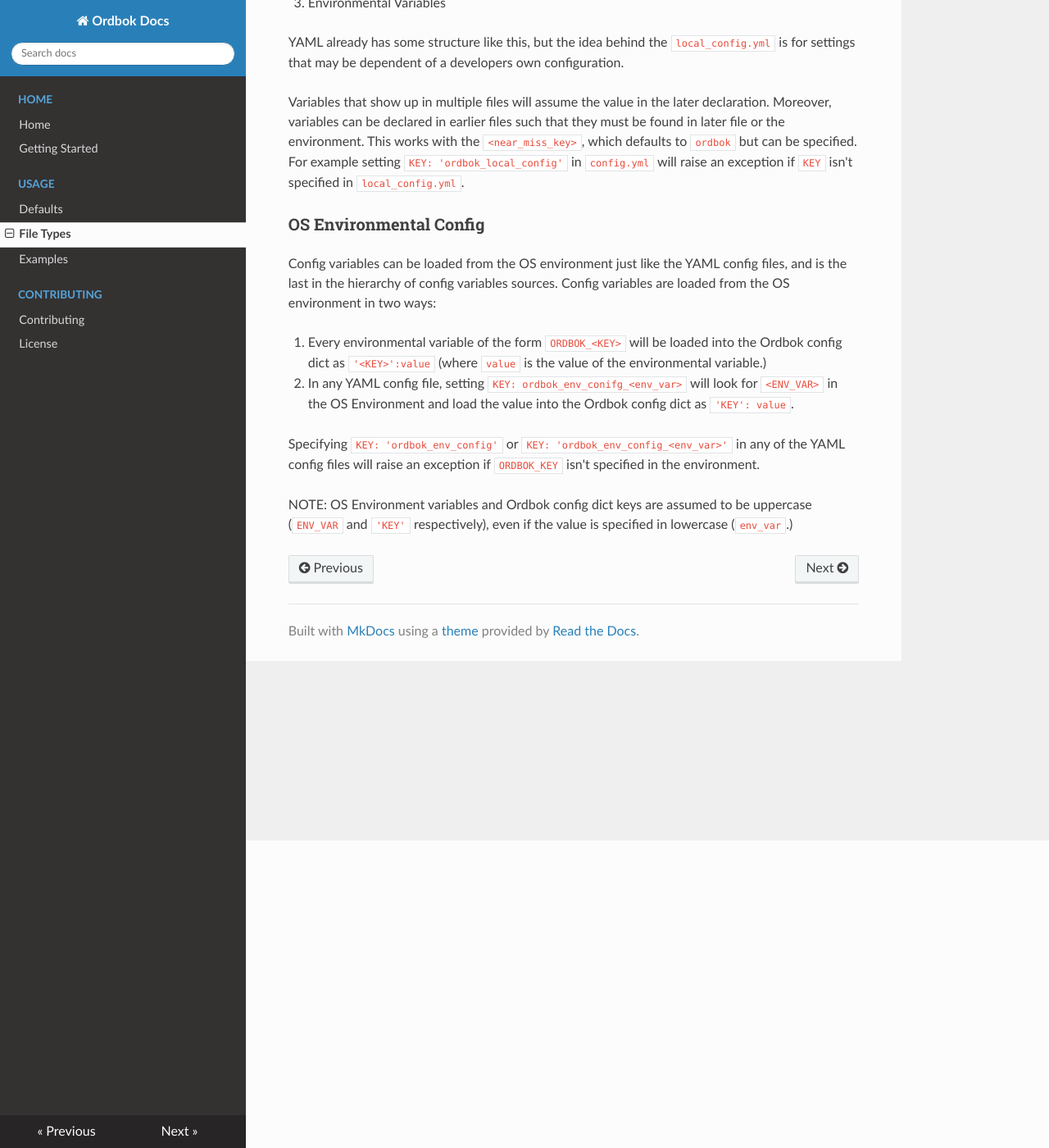
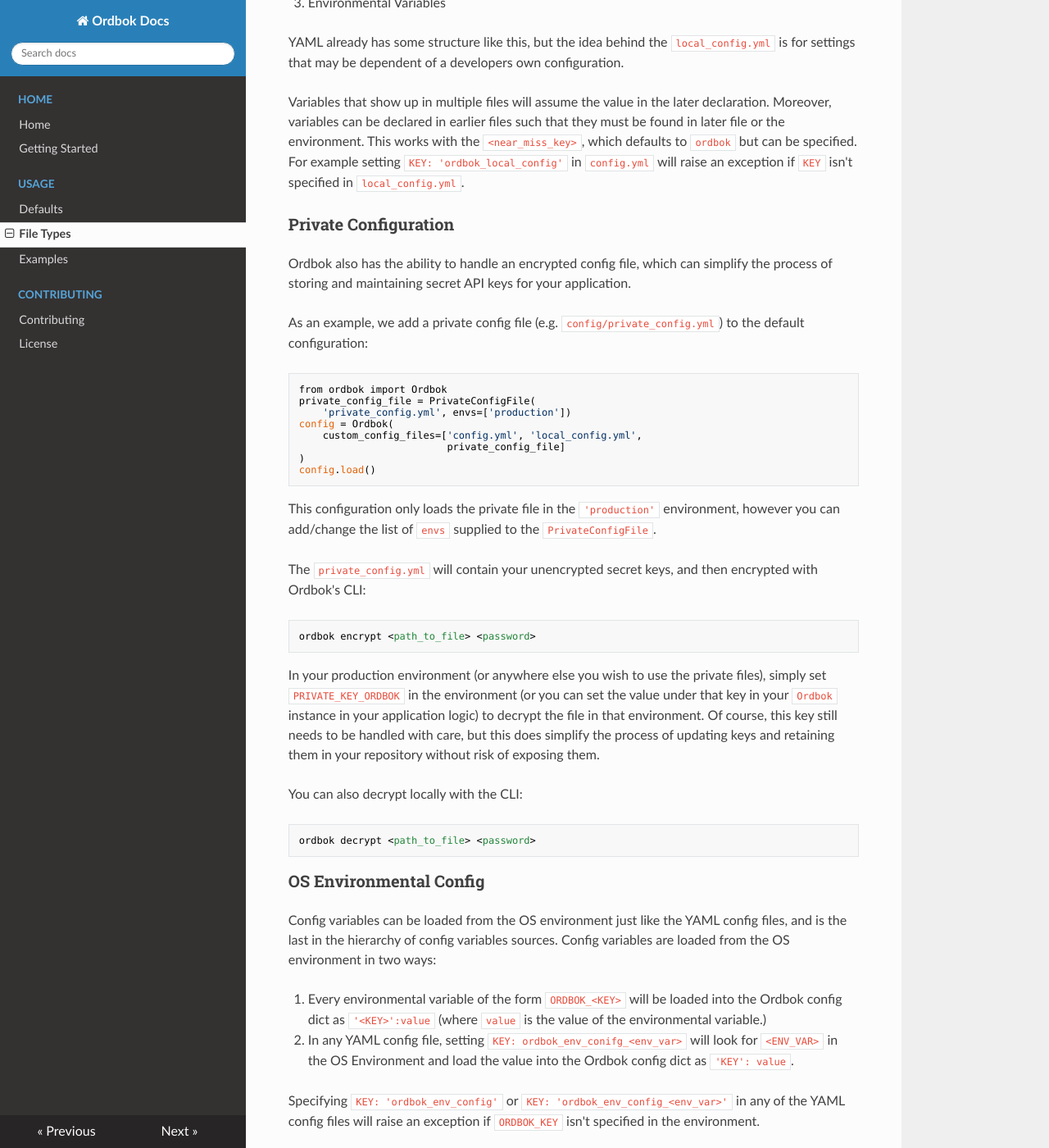
Before and after one commit to eriktaubeneck/ordbok, an MkDocs documentation site: the page built from docs/usage/filetypes.md, in a window 1280 px wide and 1400 px high, scrolled down 375 px. Shown: the whole window at 82% size. Built offline with MkDocs 1.6.1, drawn with Linux system fonts in a browser that asks for light colours; nearby versions of some CDN libraries; old or Windows-style settings are respelled for this version of MkDocs.

Commit message:
add documentation for encryption

````diff
--- a/docs/usage/filetypes.md
+++ b/docs/usage/filetypes.md
@@ -11,6 +11,40 @@ YAML already has some structure like this, but the idea behind the `local_config
 
 Variables that show up in multiple files will assume the value in the later declaration. Moreover, variables can be declared in earlier files such that they must be found in later file or the environment. This works with the `<near_miss_key>`, which defaults to `ordbok` but can be specified. For example setting `KEY: 'ordbok_local_config'` in `config.yml` will raise an exception if `KEY` isn't specified in `local_config.yml`.
 
+### Private Configuration
+
+Ordbok also has the ability to handle an encrypted config file, which can simplify the process of storing and maintaining secret API keys for your application.
+
+As an example, we add a private config file (e.g. `config/private_config.yml`) to the default configuration:
+
+```
+from ordbok import Ordbok
+private_config_file = PrivateConfigFile(
+    'private_config.yml', envs=['production'])
+config = Ordbok(
+    custom_config_files=['config.yml', 'local_config.yml',
+                         private_config_file]
+)
+config.load()
+```
+
+This configuration only loads the private file in the `'production'` environment, however you can add/change the list of `envs` supplied to the `PrivateConfigFile`.
+
+The `private_config.yml` will contain your unencrypted secret keys, and then encrypted with Ordbok's CLI:
+
+```
+ordbok encrypt <path_to_file> <password>
+```
+
+In your production environment (or anywhere else you wish to use the private files), simply set `PRIVATE_KEY_ORDBOK` in the environment (or you can set the value under that key in your `Ordbok` instance in your application logic) to decrypt the file in that environment. Of course, this key still needs to be handled with care, but this does simplify the process of updating keys and retaining them in your repository without risk of exposing them.
+
+You can also decrypt locally with the CLI:
+
+```
+ordbok decrypt <path_to_file> <password>
+```
+
+
 ###OS Environmental Config
 Config variables can be loaded from the OS environment just like the YAML config files, and is the last in the hierarchy of config variables sources. Config variables are loaded from the OS environment in two ways:
 
````
Also changed, not shown: README.md (+12 -0 lines).
